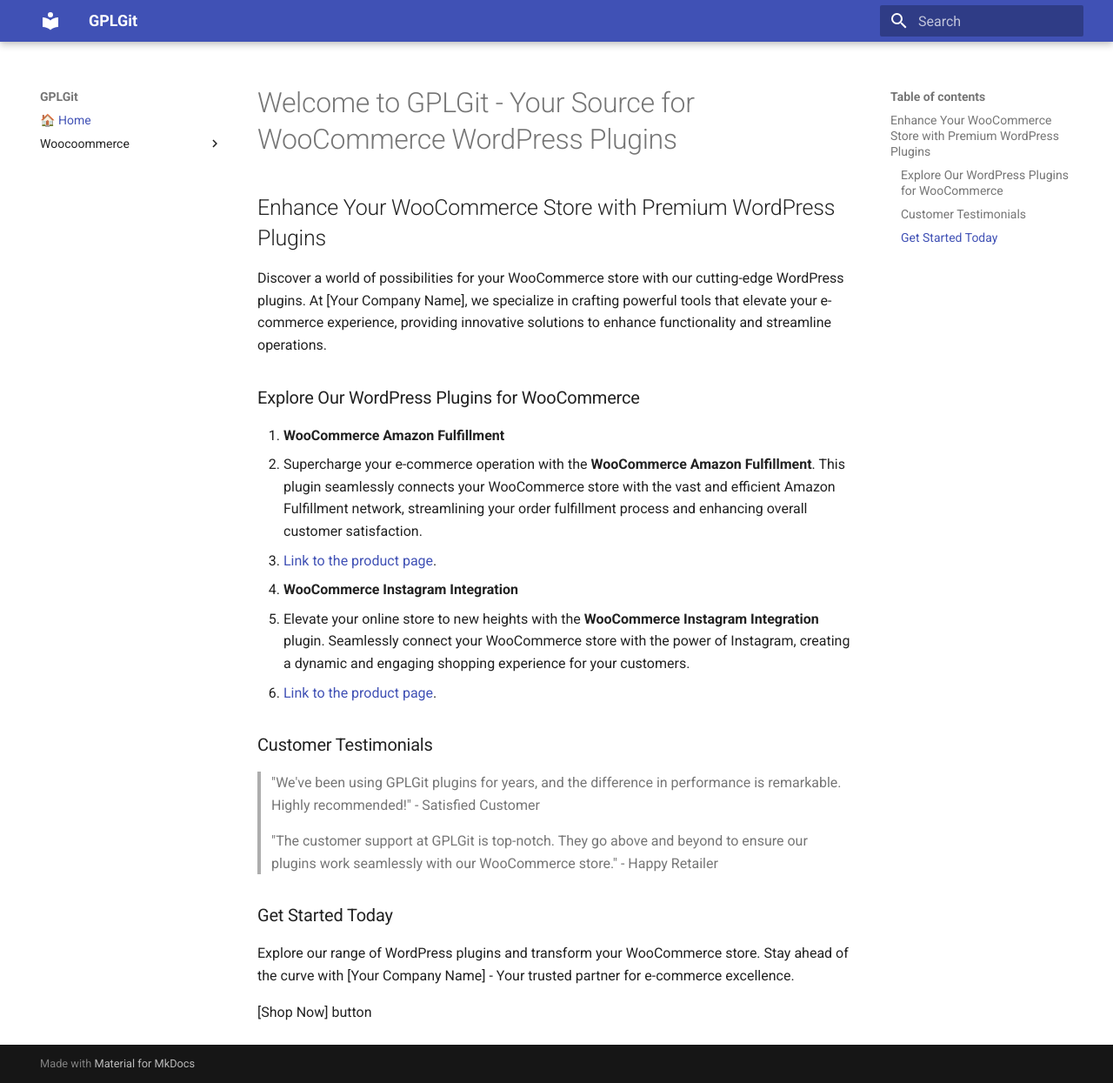
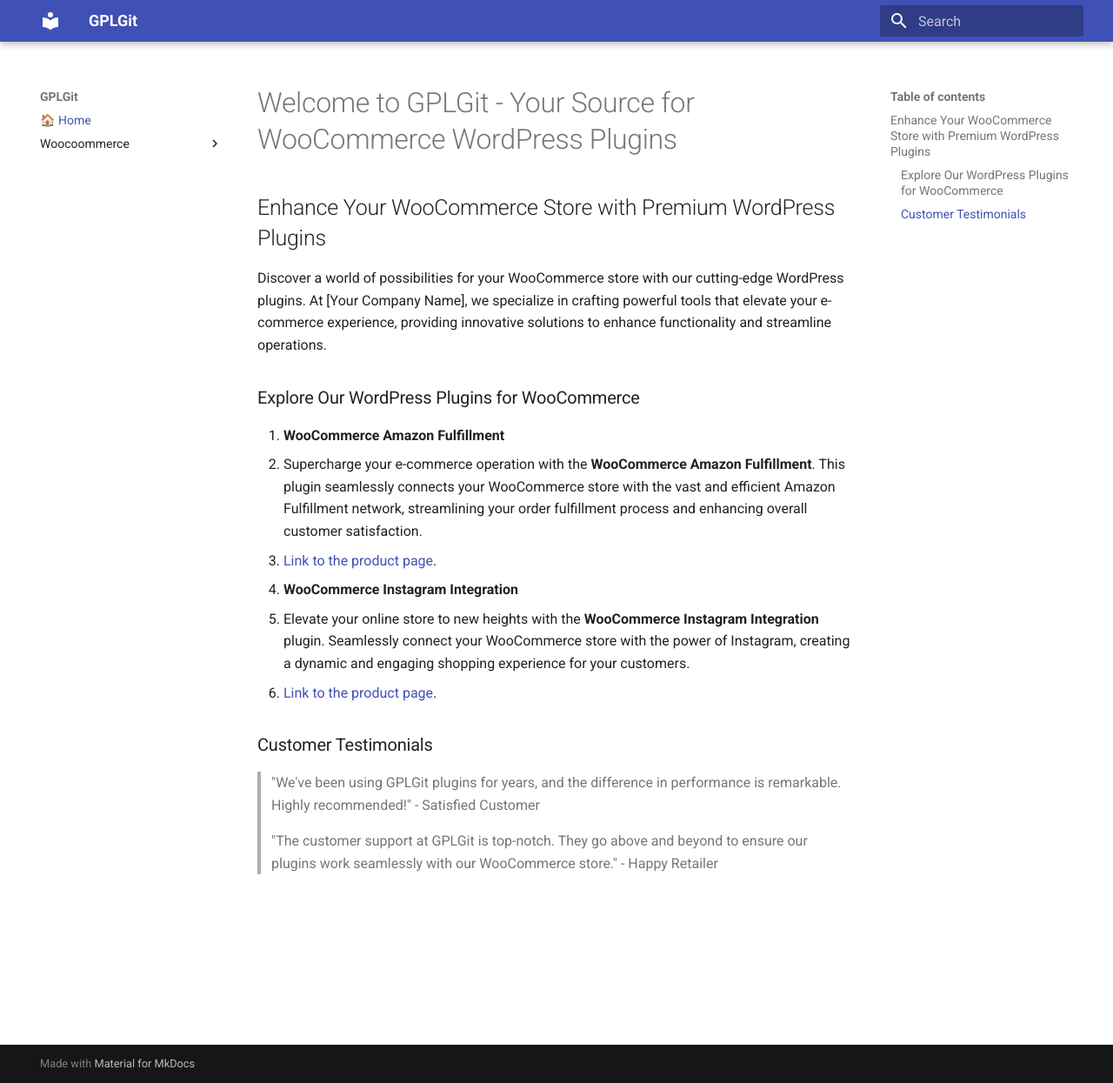
Before and after one commit to BilKoChal/bilkochal.github.io, an MkDocs documentation site: the page built from docs/index.md, in a window 1280 px wide and 1245 px high. Shown: the whole window at 87% size. Built offline with MkDocs 1.6.1 and Material for MkDocs 9.7.7, drawn with Linux system fonts in a browser that asks for light colours.

Commit message:
Update index.md

```diff
--- a/docs/index.md
+++ b/docs/index.md
@@ -24,9 +24,3 @@
 > "We've been using GPLGit plugins for years, and the difference in performance is remarkable. Highly recommended!" - Satisfied Customer
 
 > "The customer support at GPLGit is top-notch. They go above and beyond to ensure our plugins work seamlessly with our WooCommerce store." - Happy Retailer
-
-### Get Started Today
-
-Explore our range of WordPress plugins and transform your WooCommerce store. Stay ahead of the curve with [Your Company Name] - Your trusted partner for e-commerce excellence.
-
-[Shop Now] button
```
